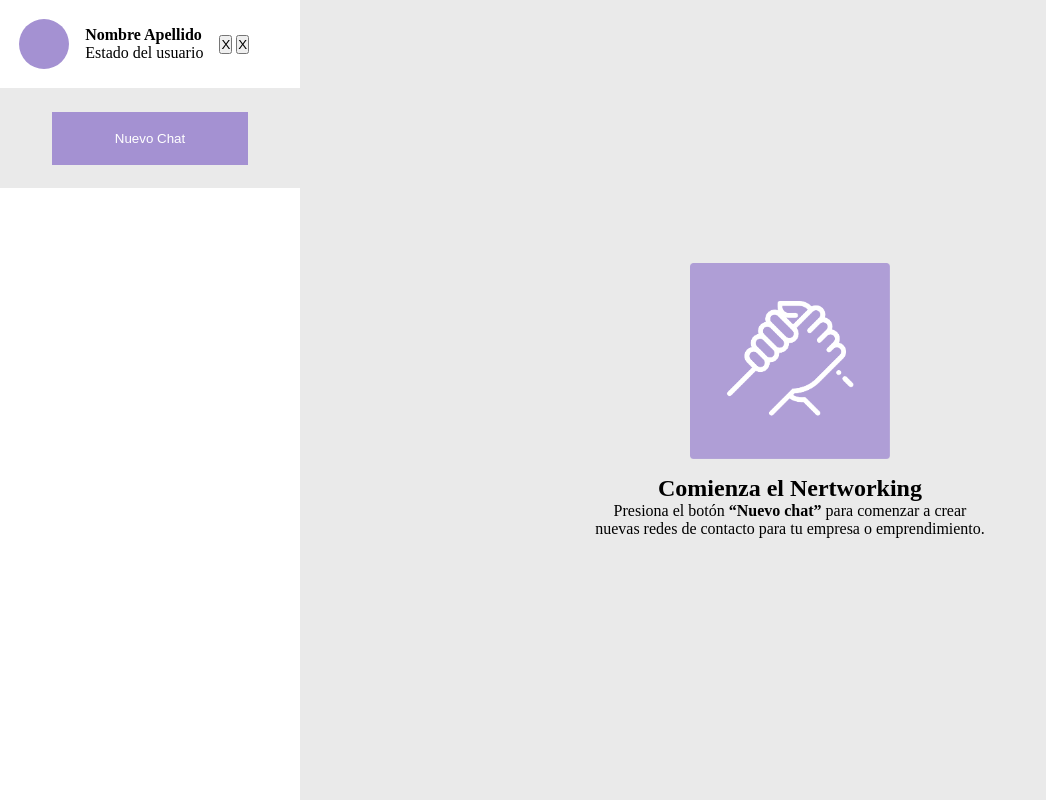
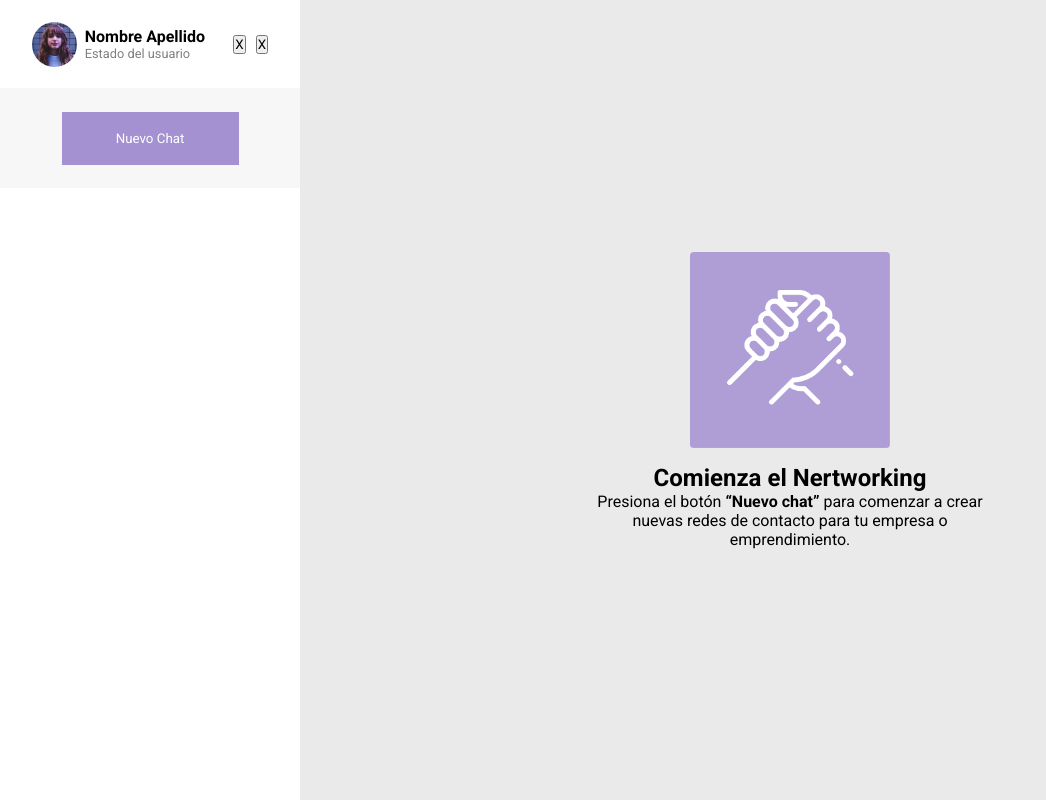
Before and after one commit to raulespmol/m2-d1-mensajeria, a plain HTML site: page index.html in a window 1280 px wide. Shown: the whole page, without its empty margins (0-1046 px from the left). Drawn offline with Linux system fonts and the light colour scheme.

Commit message:
ajustes perfil

```diff
--- a/assets/styles/style.scss
+++ b/assets/styles/style.scss
@@ -27,10 +27,13 @@ $sidebar-width: 300px;
 
 
 //Ajustes
+@import url('https://fonts.googleapis.com/css2?family=Roboto:wght@300;400;700&display=swap');
+
 * {
   margin: 0;
   padding: 0;
   box-sizing: border-box;
+  font-family: 'Roboto', sans-serif;
 }
 
 section {
@@ -44,29 +47,52 @@ section {
   background-color: $color-white;
   & > *{
     width: 100%;
-    padding: 1.2rem;
+    padding: 1.2rem 2rem;
   }
   .profile {
     @include flexRow;
-    gap: 1rem;
+    justify-content: space-between;
     .thumbnail {
-      width: 50px;
+      width: 70px;
       aspect-ratio: 1;
       border-radius: 50%;
-      background-color: $color-primary; //mientras cargo las fotos
+      overflow: hidden;
+      img {
+        width: 100%;
+      }
+    }
+    .info {
+      width: 100%;
+      padding: 0.5rem;
+      p{
+        color: gray;
+        font: {
+          size: 0.8rem;
+          weight: light;
+        }
+      }
+    }
+    .p-buttons {
+      @include flexCenter;
+      gap: 10px;
+      width: 50px;
     }
   }
+
   .button-container {
     @include flexCenter;
     width: 100%;
     height: 100px;
-    background-color: #eaeaea;
-    button {
+    background-color: #f7f7f7;
+    .new-chat {
       width: 75%;
       padding: 1.2rem;
       background-color: $color-primary;
       border: none;
       color: white;
+      &:hover {
+        background-color: #CDC3E6;
+      }
     }
   }
 }
--- a/index.html
+++ b/index.html
@@ -13,7 +13,7 @@
 
       <div class="profile">
         <figure class="thumbnail">
-          <!-- Aqui va una pfp -->
+          <img src="./assets/img/maria.jpg" alt="">
         </figure>
         <div class="info">
           <h4>Nombre Apellido</h4>
```
Also changed, not shown: assets/img/maria.jpg (added), assets/styles/style.css.
